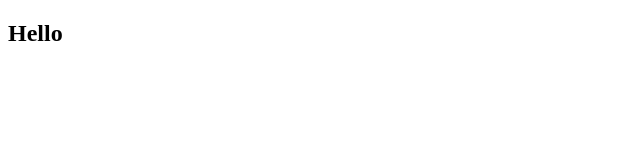
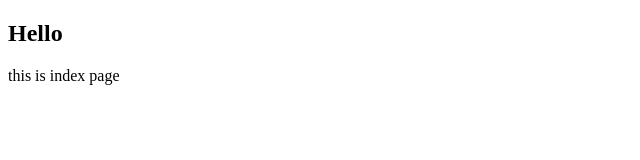
Before and after one commit to jerinjames707/smaple_testing, a plain HTML site: page index.html in a window 1280 px wide. Shown: the whole page, without its empty margins (0-640 px from the left). Drawn offline with Linux system fonts and the light colour scheme.

Commit message:
Index edited with p tag

```diff
--- a/index.html
+++ b/index.html
@@ -7,5 +7,6 @@
 </head>
 <body>
     <h2>Hello </h2>
+    <p>this is index page</p>
 </body>
 </html>
```
